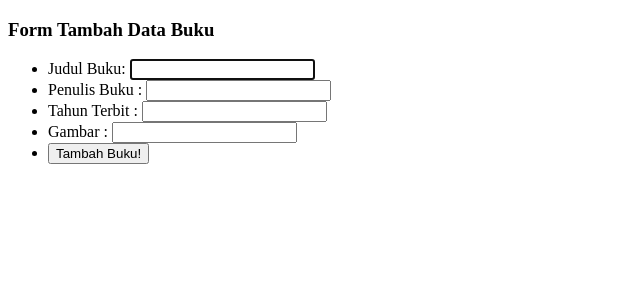
After one commit to zakiaazhari14/prakweb_a_203040006_pw, a PHP site: page /tambah.php in a window 1280 px wide. The commit adds this page. Shown: the top 300 px of the page, without its empty margins (0-640 px from the left). Run offline with PHP 8.4, Linux system fonts and the light colour scheme.

Commit message:
membuat fungsi CRUD, dan mengubah sedikit function dan hapus data

```diff
--- a/function.php
+++ b/function.php
@@ -1,16 +1,73 @@
 <?php
-function Koneksi() {
-    $conn= mysqli_connect("localhost","root","");
-    mysqli_select_db($conn,"prakweb_x_203040006_pw");
-    return $conn;
+
+function koneksi()
+{
+  return mysqli_connect('localhost', 'root', '', 'prakweb_x_203040006_pw');
 }
-function query($sql) {
-    $conn = koneksi();
-    $result = mysqli_query($conn, "$sql");
-    $rows = [];
-    while($row=mysqli_fetch_assoc($result)) {
-        $rows[] = $row;
-    }
-    return $rows;
+
+function query($query)
+{
+  $conn = koneksi();
+  $result = mysqli_query($conn, $query);
+
+  // jika hasilnya hanya 1 data
+  if (mysqli_num_rows($result) == 1) {
+    return mysqli_fetch_assoc($result);
+  }
+
+  $rows = [];
+  while ($row = mysqli_fetch_assoc($result)) {
+    $rows[] = $row;
+  }
+  return $rows;
 }
-?>
+
+function tambah($data)
+{
+  $conn = koneksi();
+
+  $judul_buku = htmlspecialchars($data['judul_buku']);
+  $gambar_buku = htmlspecialchars($data['gambar_buku']);
+  $penulis_buku = htmlspecialchars($data['penulis_buku']);
+  $tahun_terbit = htmlspecialchars($data['tahun_terbit']);
+
+  $query = "INSERT INTO
+              buku
+              VALUES
+              (null, '$judul_buku', '$gambar_buku', '$penulis_buku', '$tahun_terbit')";
+
+mysqli_query($conn, $query) or die(mysqli_error($conn));
+
+  return mysqli_affected_rows($conn);
+}
+
+function hapus($id)
+{
+  $conn = koneksi();
+  mysqli_query($conn, "DELETE FROM buku WHERE id = $id") or die(mysqli_error($conn));
+
+  return mysqli_affected_rows($conn);
+}
+
+function ubah($data)
+{
+  $conn = koneksi();
+
+  $id = $data['id'];
+  $judul_buku = htmlspecialchars($data['judul_buku']);
+  $gambar_buku = htmlspecialchars($data['gambar_buku']);
+  $penulis_buku = htmlspecialchars($data['penulis_buku']);
+  $tahun_terbit = htmlspecialchars($data['tahun_terbit']);
+
+  $query = "UPDATE buku SET
+              judul_buku = '$judul_buku',
+              gambar_buku = '$gambar_buku',
+              penulis_buku = '$penulis_buku',
+              tahun_terbit = '$tahun_terbit',
+              gambar_buku = '$gambar_buku'
+              WHERE id = $id";
+
+  mysqli_query($conn, $query) or die(mysqli_error($conn));
+
+  return mysqli_affected_rows($conn);
+}
--- a/style.css
+++ b/style.css
@@ -1,4 +1,8 @@
 body{
-	background: blue;
+	background: cyan;
 	color: black;
 }
+img {
+    height: 140px;
+    ;
+}
--- /dev/null
+++ b/tambah.php
@@ -0,0 +1,71 @@
+<?php
+session_start();
+
+require 'function.php';
+
+// cek apakah tombol tambah sudah ditekan
+if (isset($_POST['tambah'])) {
+  if (tambah($_POST) > 0) {
+    echo "<script>
+            alert('data berhasil ditambahkan!');
+            document.location.href = 'index.php';
+          </script>";
+  } else {
+    echo "data gagal ditambahkan!";
+  }
+}
+
+?>
+<!DOCTYPE html>
+<html lang="en">
+
+<head>
+  <meta charset="UTF-8">
+  <meta http-equiv="X-UA-Compatible" content="IE=edge">
+  <meta name="viewport" content="width=device-width, initial-scale=1.0">
+  <title>Tambah Data Buku</title>
+</head>
+
+<body>
+<h3>Form Tambah Data Buku</h3>
+
+<form method="POST" action="">
+  <input type="hidden" name="id">
+  <ul>
+    <li>
+      <label>
+        Judul Buku:
+        <input type="text" name="judul_buku" autofocus required value="">
+      </label>
+    </li>
+
+    <li>
+      <label>
+        Penulis Buku :
+        <input type="text" name="penulis_buku" required value="">
+      </label>
+    </li>
+
+    <li>
+      <label>
+        Tahun Terbit :
+        <input type="text" name="tahun_terbit" required value="">
+      </label>
+    </li>
+
+    <li>
+      <label>
+        Gambar  :
+        <input type="text" name="gambar_buku" required value="">
+      </label>
+    </li>
+    <li>
+        <button type="submit" name="tambah">Tambah Buku!</button>
+      </li>
+    </ul>
+  </form>
+  </ul>
+</form>
+</body>
+
+</html>
```
Also changed, not shown: detail.php (added, +40 -0 lines), hapus.php (added, +22 -0 lines), index.php (+17 -16 lines), ubah.php (added, +84 -0 lines).
